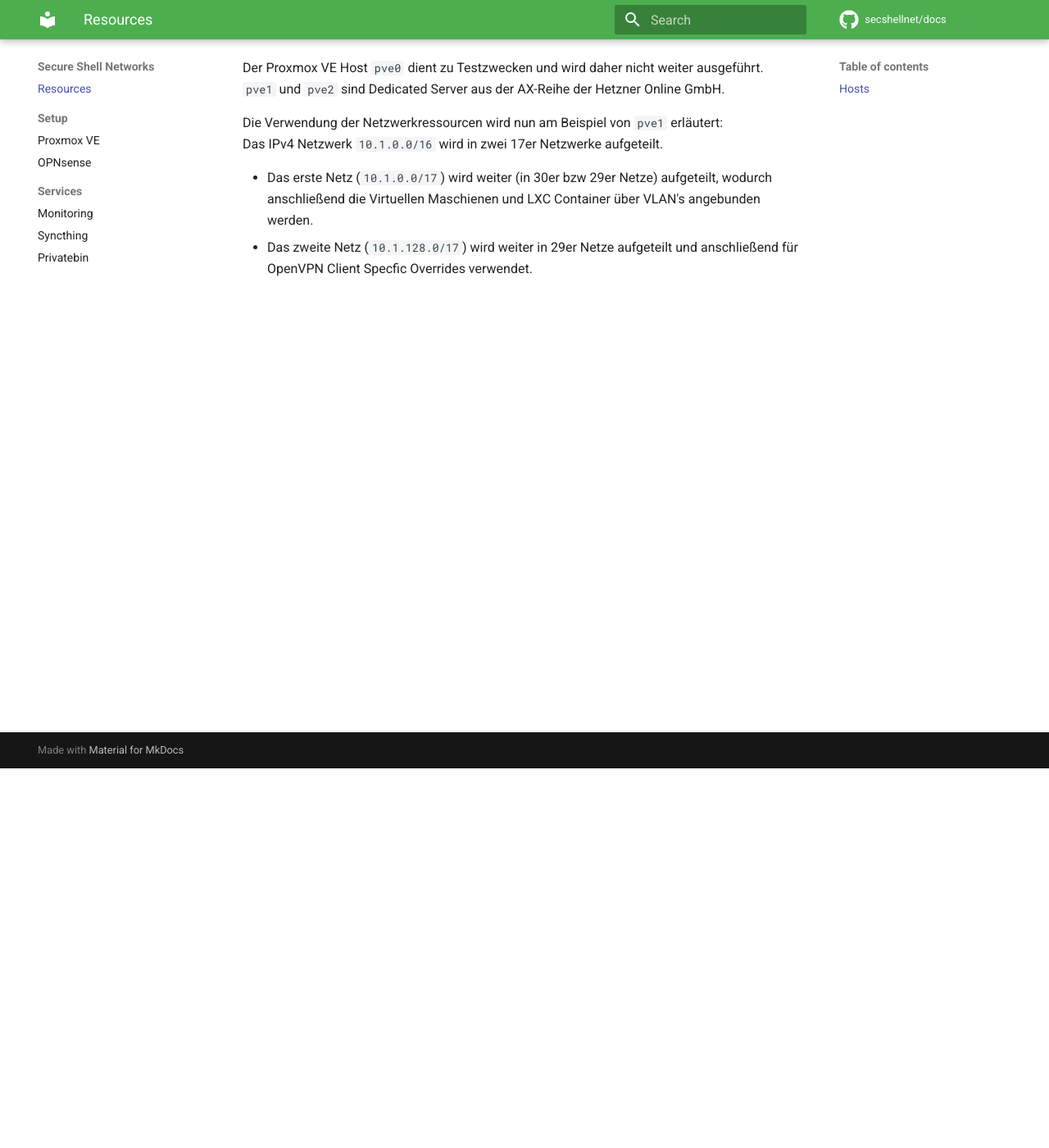
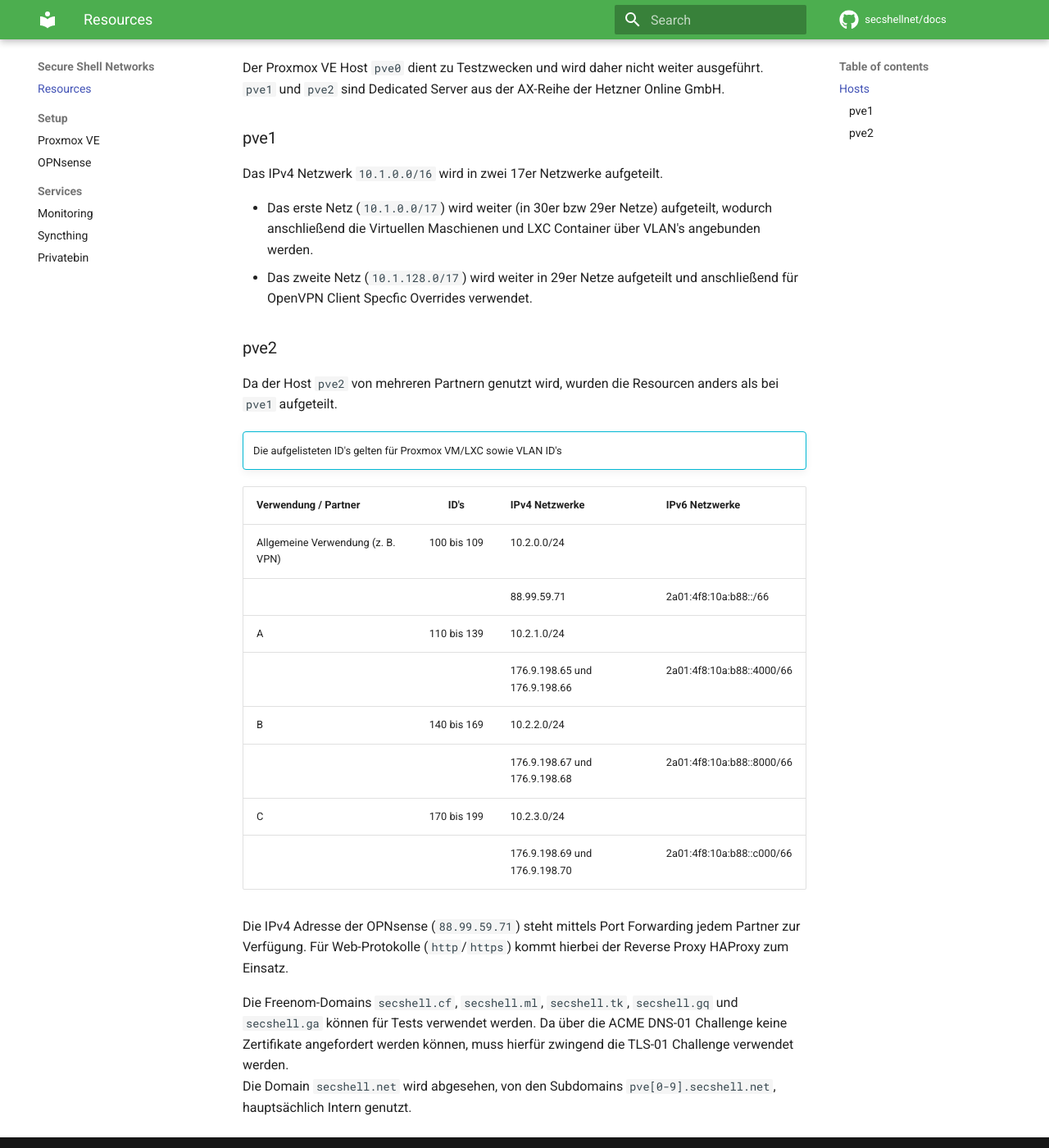
Before and after one commit to secshellnet/docs, an MkDocs documentation site: the page built from docs/resources.de.md, in a window 1280 px wide and 1400 px high, scrolled down 463 px. Shown: the whole window at 82% size. Built offline with MkDocs 1.6.1 and Material for MkDocs 9.7.7, drawn with Linux system fonts in a browser that asks for light colours; nearby versions of some CDN libraries; library files that are not in the unit come from our copies; comment, search, counter and statistics services are not loaded.

Commit message:
added pve2 host information

```diff
--- a/docs/resources.de.md
+++ b/docs/resources.de.md
@@ -12,8 +12,33 @@ Die Beantragung dient lediglich zur Prüfung ob das gewünschte Subnetz bereits
 Der Proxmox VE Host `pve0` dient zu Testzwecken und wird daher nicht weiter ausgeführt.
 `pve1` und `pve2` sind Dedicated Server aus der AX-Reihe der Hetzner Online GmbH.
 
-Die Verwendung der Netzwerkressourcen wird nun am Beispiel von `pve1` erläutert:
+
+### pve1
 Das IPv4 Netzwerk `10.1.0.0/16` wird in zwei 17er Netzwerke aufgeteilt.
 
 - Das erste Netz (`10.1.0.0/17`) wird weiter (in 30er bzw 29er Netze) aufgeteilt, wodurch anschließend die Virtuellen Maschienen und LXC Container über VLAN's angebunden werden.
 - Das zweite Netz (`10.1.128.0/17`) wird weiter in 29er Netze aufgeteilt und anschließend für OpenVPN Client Specfic Overrides verwendet.
+
+
+### pve2
+Da der Host `pve2` von mehreren Partnern genutzt wird, wurden die Resourcen anders als bei `pve1` aufgeteilt.
+
+!!! info ""
+    Die aufgelisteten ID's gelten für Proxmox VM/LXC sowie VLAN ID's
+
+| Verwendung / Partner              |     ID's    |         IPv4 Netzwerke        |     IPv6 Netzwerke        |
+|:----------------------------------|:-----------:|:------------------------------|:--------------------------|
+| Allgemeine Verwendung (z. B. VPN) | 100 bis 109 | 10.2.0.0/24                   |                           |
+|                                   |             | 88.99.59.71                   | 2a01:4f8:10a:b88::/66     |
+| A                                 | 110 bis 139 | 10.2.1.0/24                   |                           |
+|                                   |             | 176.9.198.65 und 176.9.198.66 | 2a01:4f8:10a:b88::4000/66 |
+| B                                 | 140 bis 169 | 10.2.2.0/24                   |                           |
+|                                   |             | 176.9.198.67 und 176.9.198.68 | 2a01:4f8:10a:b88::8000/66 |
+| C                                 | 170 bis 199 | 10.2.3.0/24                   |                           |
+|                                   |             | 176.9.198.69 und 176.9.198.70 | 2a01:4f8:10a:b88::c000/66 |
+
+Die IPv4 Adresse der OPNsense (`88.99.59.71`) steht mittels Port Forwarding jedem Partner zur Verfügung.
+Für Web-Protokolle (`http`/`https`) kommt hierbei der Reverse Proxy HAProxy zum Einsatz.
+
+Die Freenom-Domains `secshell.cf`, `secshell.ml`, `secshell.tk`, `secshell.gq` und `secshell.ga` können für Tests verwendet werden. Da über die ACME DNS-01 Challenge keine Zertifikate angefordert werden können, muss hierfür zwingend die TLS-01 Challenge verwendet werden.
+Die Domain `secshell.net` wird abgesehen, von den Subdomains `pve[0-9].secshell.net`, hauptsächlich Intern genutzt.
```
